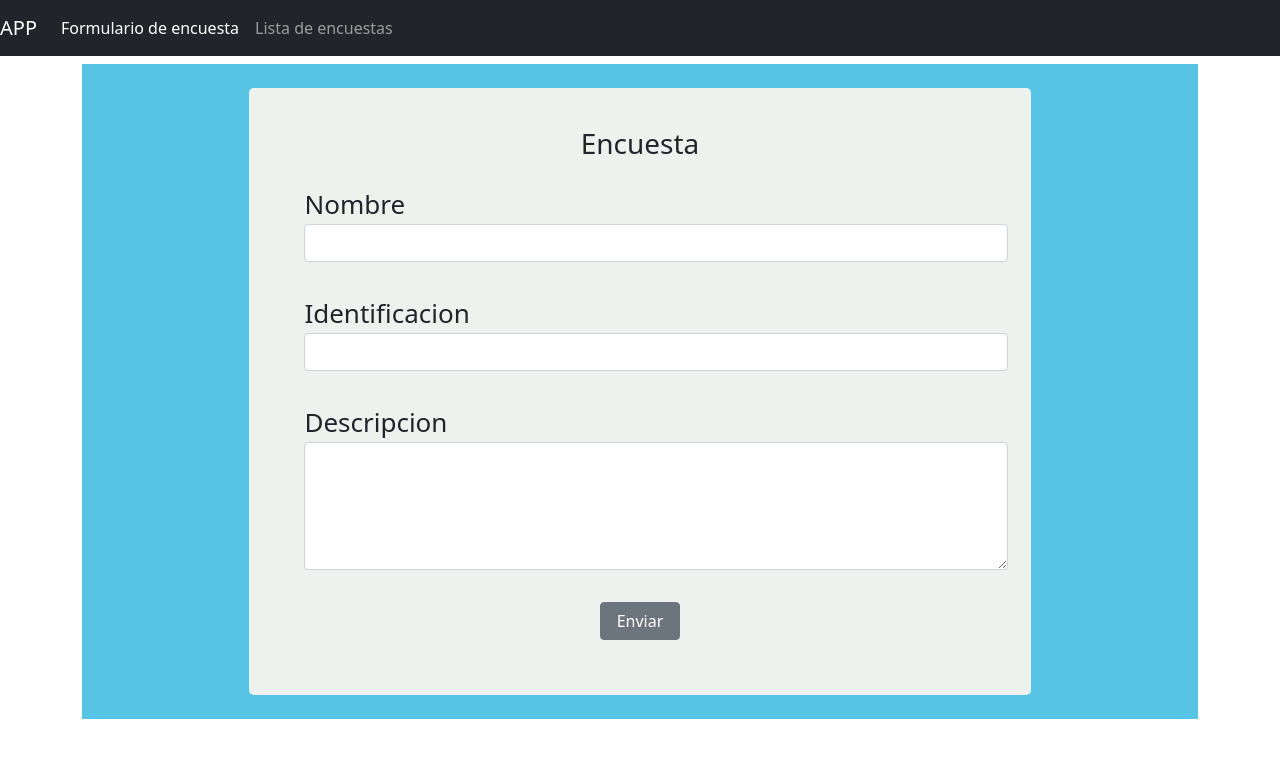
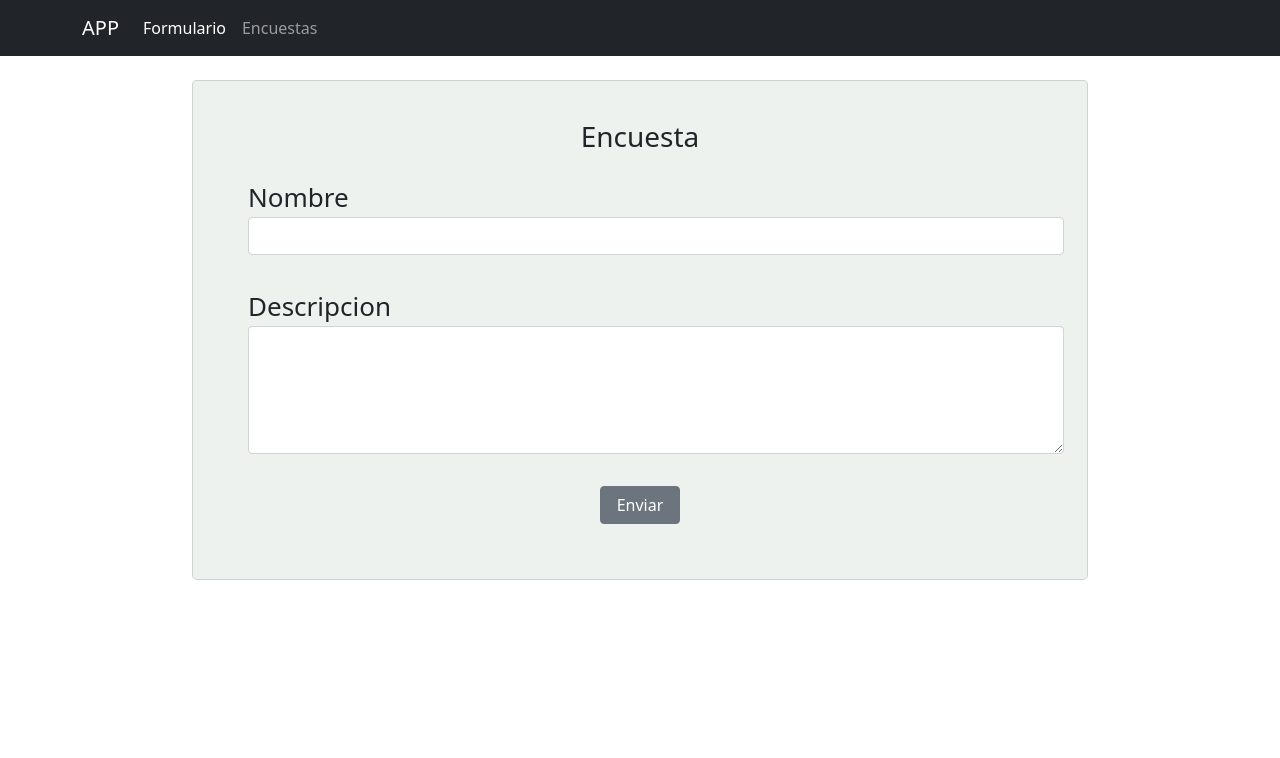
Before and after one commit to bmasias1/www, a React (Create React App) app: page /formulario in a window 1280 px wide. Shown: the top 758 px of the page. Built offline with nearby package versions, Linux system fonts and the light colour scheme.

Commit message:
Added functionality to add polls, some files changed path and name. Design changes too.

```diff
--- a/src/App.js
+++ b/src/App.js
@@ -2,9 +2,17 @@ import React, { Component} from 'react';
 import './App.css';
 import { BrowserRouter as Router, Switch} from 'react-router-dom';
 import { DashboardRoutes } from './routers/DashboarRoutes';
+import data from './data/data.json';
 
 class App extends Component {
-  render(){
+  async componentDidMount() {
+    // localStorage.clear();
+    if (window.localStorage.encuestas === undefined) {
+      localStorage.setItem("encuestas", JSON.stringify(data));
+    }
+    // console.log(JSON.parse(localStorage.encuestas));
+  }
+  render() {
     return (
       <Router>
         <Switch>
--- a/src/components/Formularios.css
+++ b/src/Formulario.css
@@ -1,11 +1,11 @@
 .Fondo{
-  background-color: #57C4E5;
   display: flex;
   flex-direction: column;
   align-items: center;
   justify-content: center;
   border: 1em;
   width: 100%;
+  height: 100%;
 }
 .Bloque{
   display: flex;
@@ -60,7 +60,7 @@
   line-height: 1.5;
   color: #212529;
   background-color: #EDF2EF;
-  border: 1px;
+  border: 1px solid rgba(0,0,0,.125);
   border-radius: 0.3rem;
 }
 .Boton{
--- a/src/Encuesta.js
+++ b/src/components/Encuesta.js
@@ -1,29 +1,32 @@
-import './App.css';
-import data from './data/data.json';
 import {Card, Container, Row, Col} from 'react-bootstrap'
 
 const getEncuesta = (data) => {
-  return data;
+  if (data === undefined) {
+    return []
+  }
+  return JSON.parse(data);
 };
 
-const arr = getEncuesta(data);
+const arr = getEncuesta(localStorage.encuestas);
 
 function Encuesta() {
   const newdata = arr.map( ( arr ) => {
     return (
       <>
-      <Card key = {arr.id} mb = {4}>
+      <Card key = {arr.id} style={{"backgroundColor": "#EDF2EF"}}>
         <Card.Body>
           <Card.Title>{arr.titulo}</Card.Title>
           <Card.Text>{arr.descripcion}</Card.Text>
           <Card.Link href="#">Ingresar</Card.Link>
         </Card.Body>
       </Card>
+      <div>&nbsp;</div>
       </>
     );
   });
   return (
     <Container>
+      <div>&nbsp;</div>
       <Row>
         <Col>
           {newdata}
--- /dev/null
+++ b/src/components/Formulario.js
@@ -0,0 +1,56 @@
+import React from 'react';
+import {Button, Form, FormGroup, Label, Input } from 'reactstrap';
+import {Card, Container, Row, Col} from 'react-bootstrap'
+import '../Formulario.css';
+
+export default class Formularios extends React.Component {
+  constructor(props){
+    super(props);
+    this.state = {
+      nombre: '',
+      descripcion: '',
+    }
+    this.onChange = this.onChange.bind(this);
+    this.onClick = this.onClick.bind(this);
+  }
+
+  onChange(e){
+    let name = e.target.name;
+    let value = e.target.value;
+    this.setState({
+      [name]: value,
+    });
+  }
+  onClick(e) {
+    let arrJson = JSON.parse(localStorage.encuestas);
+    let newId = parseInt(arrJson.length) + 1;
+    let obj = {
+      "id": newId,
+      "titulo": this.state.nombre,
+      "descripcion": this.state.descripcion
+    }
+    arrJson.push(obj);
+    localStorage.setItem("encuestas", JSON.stringify(arrJson));
+    alert("La encuesta se ha enviado");
+    window.location.href = window.location.href;
+  }
+
+  render(){
+    return(
+          <div className='Fondo'>
+            <Form className='Formulario'>
+              <h3>Encuesta</h3>
+              <FormGroup className= 'TextoFormularios'>
+              <Label for="nombre">Nombre</Label>
+              <Input type="nombre" name="nombre" id="nombre" value= {this.state.nombre} onChange={this.onChange} className= 'Bloque'/>
+              </FormGroup>
+              <FormGroup className= 'TextoFormularios'>
+              <Label for="descripcion">Descripcion</Label>
+              <Input type= "textarea" name= "descripcion" value= {this.state.descripcion} onChange={this.onChange} className= 'BloqueTexto'/>
+              </FormGroup>
+              <Button className="Boton" onClick= {this.onClick}>Enviar</Button>
+            </Form>
+          </div>
+    );
+  }
+}
--- a/src/components/Formularios.js
+++ /dev/null
@@ -1,52 +0,0 @@
-import React from 'react';
-import {Button, Form, FormGroup, Label, Input } from 'reactstrap';
-import './Formularios.css';
-
-export default class Formularios extends React.Component {
-  constructor(props){
-    super(props);
-    this.state = {
-      nombre: '',
-      identificacion: '',
-      descripcion: '',
-    }
-    this.onChange = this.onChange.bind(this);
-    this.onClick = this.onClick.bind(this);
-  }
-
-  onChange(e){
-    let name = e.target.name;
-    let value = e.target.value;
-    this.setState({
-      [name]: value,
-    });
-  }
-  onClick(e){
-    console.log(this.state);
-    alert("La encuesta se ha enviado");
-    //window.location.href = window.location.href;
-  }
-
-  render(){
-    return(
-      <div className='Fondo'>
-      <Form className='Formulario'>
-        <h3>Encuesta</h3>
-        <FormGroup className= 'TextoFormularios'>
-        <Label for="nombre">Nombre</Label>
-        <Input type="nombre" name="nombre" id="nombre" value= {this.state.nombre} onChange={this.onChange} className= 'Bloque'/>
-        </FormGroup>
-        <FormGroup className= 'TextoFormularios'>
-        <Label for="identificacion">Identificacion</Label>
-        <Input type="identificacion" name="identificacion" id="identificacion" value= {this.state.identificacion} onChange={this.onChange}  className= 'Bloque'/>
-        </FormGroup>
-        <FormGroup className= 'TextoFormularios'>
-        <Label for="descripcion">Descripcion</Label>
-        <Input type= "textarea" name= "descripcion" value= {this.state.descripcion} onChange={this.onChange} className= 'BloqueTexto'/>
-        </FormGroup>
-        <Button className="Boton" onClick= {this.onClick}>Enviar</Button>
-      </Form>
-      </div>
-    );
-  }
-}
--- a/src/components/Navbar.js
+++ b/src/components/Navbar.js
@@ -1,11 +1,12 @@
 import React from 'react'
 import { Link, NavLink } from 'react-router-dom'
+import Container from 'react-bootstrap/Container'
 
 export const Navbar = () => {
 
     return (
             <nav className="navbar navbar-expand-sm navbar-dark bg-dark">
-
+                <Container>
                 <Link
                     className="navbar-brand"
                     to="/"
@@ -22,7 +23,7 @@ export const Navbar = () => {
                             exact
                             to="/formulario"
                         >
-                        Formulario de encuesta
+                            Formulario
                         </NavLink>
 
                         <NavLink
@@ -31,12 +32,12 @@ export const Navbar = () => {
                             exact
                             to="/encuestas"
                         >
-                        Lista de encuestas
+                            Encuestas
                         </NavLink>
 
                     </div>
                 </div>
-
+                </Container>
             </nav>
     )
 }
--- a/src/index.css
+++ b/src/index.css
@@ -1,4 +1,5 @@
 body {
+  background-color: #FFF !important;
   margin: 0;
   font-family: -apple-system, BlinkMacSystemFont, 'Segoe UI', 'Roboto', 'Oxygen',
     'Ubuntu', 'Cantarell', 'Fira Sans', 'Droid Sans', 'Helvetica Neue',
--- a/src/routers/DashboarRoutes.js
+++ b/src/routers/DashboarRoutes.js
@@ -1,7 +1,7 @@
 import React from 'react'
 import { Redirect, Route, Switch } from 'react-router-dom'
-import Formularios  from '../components/Formularios'
-import Encuesta from '../Encuesta'
+import Formulario  from '../components/Formulario'
+import Encuesta from '../components/Encuesta'
 
 import { Navbar } from '../components/Navbar'
 
@@ -10,14 +10,11 @@ export const DashboardRoutes = () => {
     return (
         <>
             <Navbar />
-            <div className="container mt-2">
-                <Switch>
-                    <Route exact path="/encuestas" component={ Encuesta } />
-                    <Route exact path="/formulario" component={ Formularios } />
-                    <Redirect to="/formulario" />
-                </Switch>
-
-            </div>
+            <Switch>
+                <Route exact path="/encuestas" component={ Encuesta } />
+                <Route exact path="/formulario" component={ Formulario } />
+                <Redirect to="/formulario" />
+            </Switch>
         </>
     )
 }
```
Also changed, not shown: 2 other files (tests, documents, lock files or other folders). Lines whose indentation alone changed are shown as unchanged.
